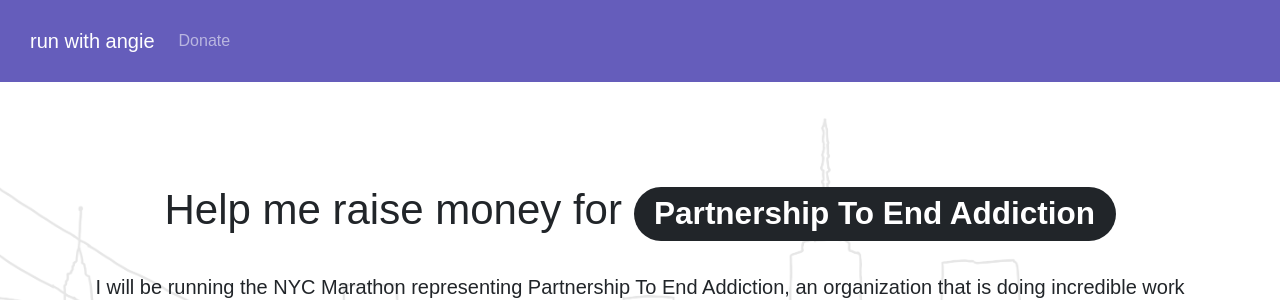
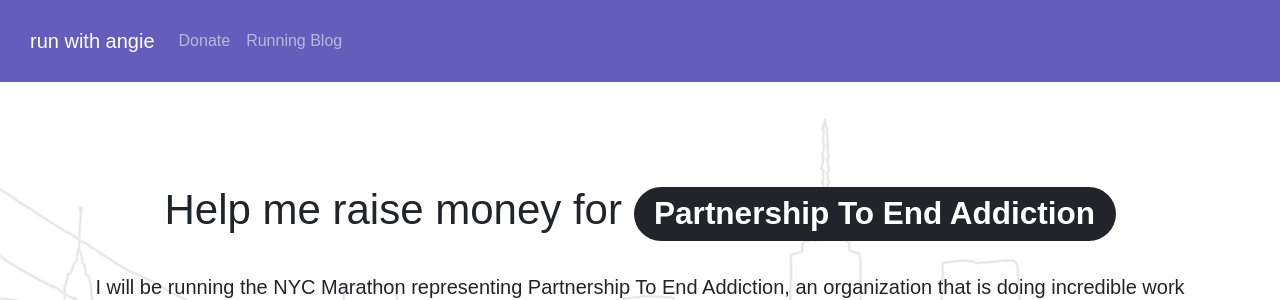
Before and after one commit to angiefranco/angieruns, a Flask app: template templates/home.html in a window 1280 px wide. Shown: the top 300 px of the page. Run offline with Flask 3, Linux system fonts and the light colour scheme; the template is opened without the code that fills it, so the values that code supplies are empty.

Commit message:
fix navbar

```diff
--- a/templates/home.html
+++ b/templates/home.html
@@ -13,15 +13,18 @@
 
 <body>
     <header>
-        <nav class="navbar navbar-expand-lg navbar-dark fixed-top" style="background-color:#655DBB;">
+        <nav class="navbar navbar-dark navbar-expand-md fixed-top" style="background-color:#655DBB;">
             <a class="navbar-brand" style="padding-left:10px;" href="http://runwithangie.com">run with angie</a>
             <button class="navbar-toggler" data-bs-toggle="collapse" data-bs-target="#navbar">
                 <span class="navbar-toggler-icon"></span>
             </button>
-            <div class="collapse navbar-collapse" id="navbar">
-                <ul class="navbar-nav ml-auto">
+            <div class="navbar-collapse collapse" id="navbar">
+                <ul class="navbar-nav">
                     <li class="nav-item">
-                        <a class="nav-link" href="https://hope.drugfree.org/endurance-teams/angieruns" target="_blank">Donate</a>
+                        <a class="nav-link" href="https://hope.drugfree.org/endurance-teams/angieruns" target="_blank" class="nav-link">Donate</a>
+                    </li>
+                    <li class="nav-item">
+                        <a class="nav-link" href="{{url_for('blog')}}" target="_blank" class="nav-link">Running Blog</a>
                     </li>
                 </ul>
             </div>
```
